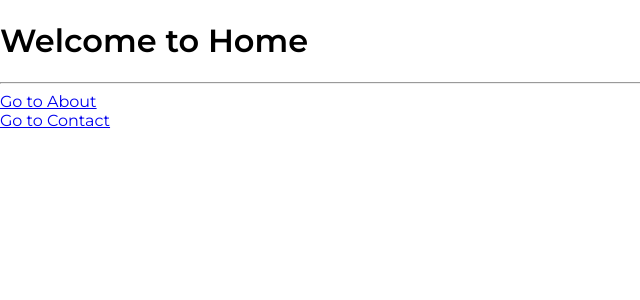
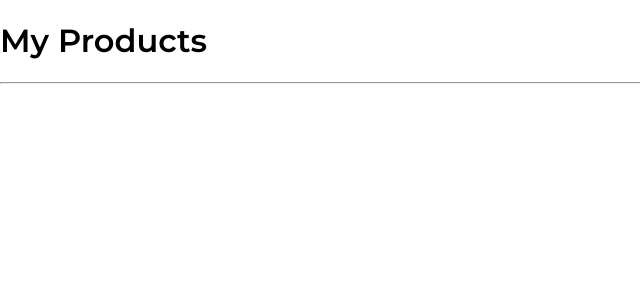
Before and after one commit to saurabhthakre1721999/REACTJS-S1, a React (Vite) app in the folder 4.ReactJS/75daysofreactjs/: page / in a window 1280 px wide. Shown: the top 300 px of the page, without its empty margins (0-640 px from the left). Built offline with nearby package versions, Linux system fonts and the light colour scheme.

Commit message:
Step 1 - Setup Routes

```diff
--- /dev/null
+++ b/4.ReactJS/75daysofreactjs/src/Assignments/2.Products/Pages/Home.jsx
@@ -0,0 +1,20 @@
+import { RouterProvider, createBrowserRouter } from "react-router-dom";
+import ProductList from "./ProductList/ProductList.Layout";
+import ProductDetails from "./ProductDetails/ProductDetails.Layout";
+
+const router = createBrowserRouter([
+  {
+    path: "/",
+    element: <ProductList />,
+  },
+  {
+    path: "/details/:meraProductId",
+    element: <ProductDetails />,
+  },
+]);
+
+const Home = () => {
+  return <RouterProvider router={router} />;
+};
+
+export default Home;
--- /dev/null
+++ b/4.ReactJS/75daysofreactjs/src/Assignments/2.Products/Pages/ProductDetails/ProductDetails.Layout.jsx
@@ -0,0 +1,16 @@
+import { useState } from "react";
+import { useParams } from "react-router-dom";
+const ProductDetails = () => {
+  const [product, setProduct] = useState(null);
+  const { meraProductId } = useParams();
+
+  return (
+    <div>
+      <h1>My Products Details: {meraProductId}</h1>
+      <hr />
+      {/**List Logic */}
+    </div>
+  );
+};
+
+export default ProductDetails;
--- /dev/null
+++ b/4.ReactJS/75daysofreactjs/src/Assignments/2.Products/Pages/ProductList/ProductList.Layout.jsx
@@ -0,0 +1,14 @@
+import { useState } from "react";
+const ProductList = () => {
+  const [products, setProduct] = useState(null);
+
+  return (
+    <div>
+      <h1>My Products</h1>
+      <hr />
+      {/**List Logic */}
+    </div>
+  );
+};
+
+export default ProductList;
--- a/4.ReactJS/75daysofreactjs/src/main.jsx
+++ b/4.ReactJS/75daysofreactjs/src/main.jsx
@@ -21,10 +21,11 @@ import "react-toastify/dist/ReactToastify.css";
 //import ShowProducts from "./Day-9 - API Calling/1.show-products.jsx";
 //import Users from "./Day-9 - API Calling/2.users-list.jsx";
 //import AutocompleteExample from "./Assignments/1.Autocomplete/pages/AutocompleteExample.Layout.jsx";
-import AppRouter from "./Day-10 Routing/AppRoute.jsx";
+//import AppRouter from "./Day-10 Routing/AppRoute.jsx";
+import Home from "./Assignments/2.Products/Pages/Home.jsx";
 
 ReactDOM.createRoot(document.getElementById("root")).render(
   <>
-    <AppRouter />
+    <Home />
   </>
 );
```
